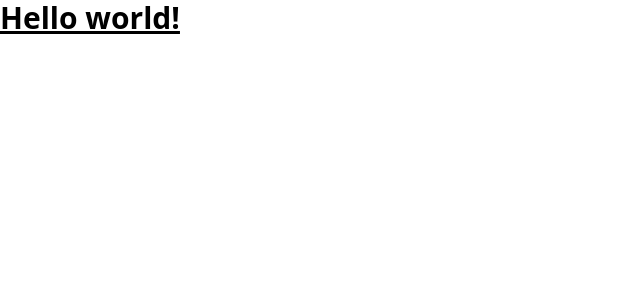
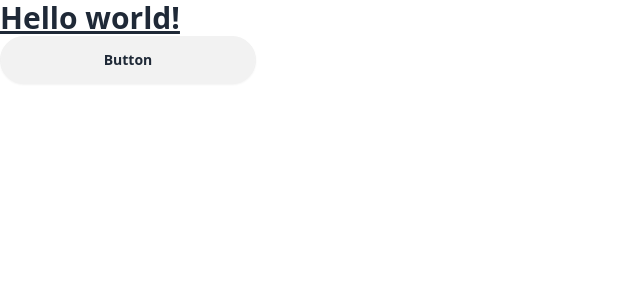
Before and after one commit to cuixueshe/earthworm, a Nuxt app in the folder apps/client/: page / in a window 1280 px wide. Shown: the top 300 px of the page, without its empty margins (0-640 px from the left). Built offline with nearby package versions, Linux system fonts and the light colour scheme.

Commit message:
chore: add daisyUI

```diff
--- a/apps/client/app.vue
+++ b/apps/client/app.vue
@@ -1,5 +1,6 @@
 <template>
-  <div class="text-3xl font-bold underline text-wrap">
+  <div class="text-3xl font-bold underline text-wrap tex">
     Hello world!
   </div>
+  <button class="btn w-64 rounded-full">Button</button>
 </template>
--- a/apps/client/package.json
+++ b/apps/client/package.json
@@ -11,6 +11,7 @@
   },
   "devDependencies": {
     "@nuxtjs/tailwindcss": "^6.10.4",
+    "daisyui": "^4.6.0",
     "nuxt": "^3.9.0",
     "tailwindcss": "^3.4.1",
     "vue": "^3.4.6",
--- a/apps/client/tailwind.config.js
+++ b/apps/client/tailwind.config.js
@@ -4,5 +4,5 @@ export default {
   theme: {
     extend: {},
   },
-  plugins: [],
-}
+  plugins: [require("daisyui")],
+};
```
Also changed, not shown: 1 other file (tests, documents, lock files or other folders).
